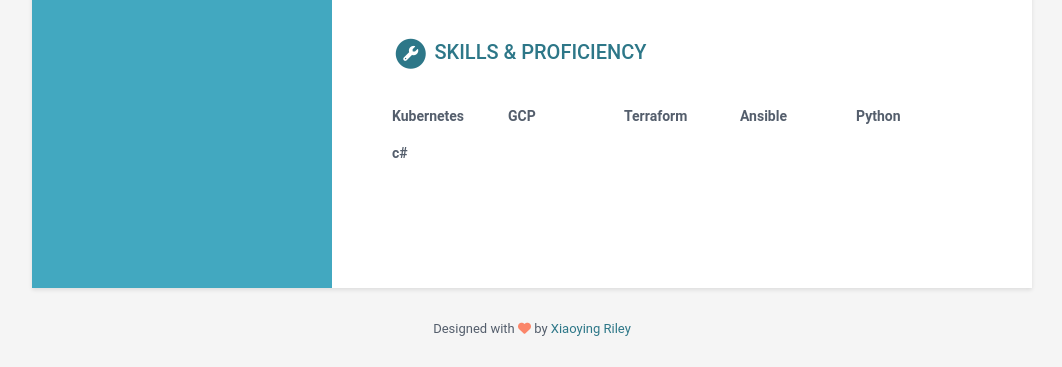
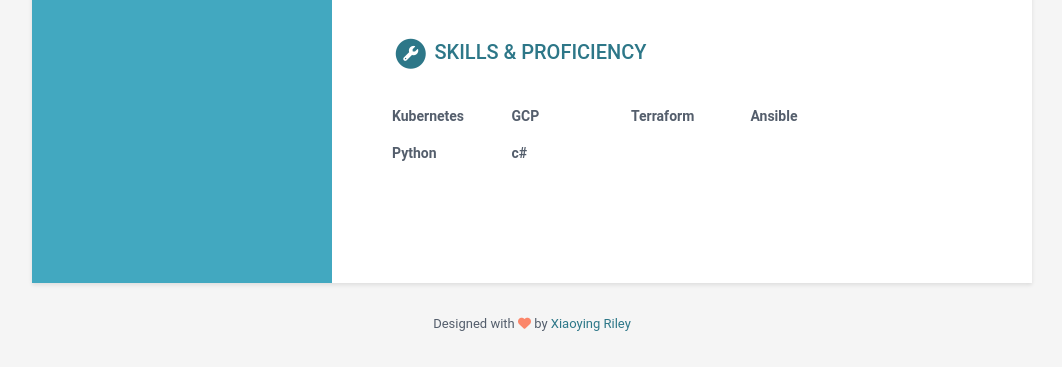
Before and after one commit to Ovvio2311/online-resume, a Jekyll site: the page built from index.html, in a window 1280 px wide. Shown: the part 1833-2200 px from the top of the page, without its empty margins (108-1170 px from the left). Built offline with Jekyll 4.4.1, drawn with Linux system fonts in a browser that asks for light colours.

Commit message:
Update _base.scss

```diff
--- a/_sass/_base.scss
+++ b/_sass/_base.scss
@@ -289,7 +289,7 @@ p {
   .item {
     width: 20%;
     display: inline-block;
-    float: left;
+    align: left
     //display: inline-block;
     //margin-bottom: 15px;
 
```
